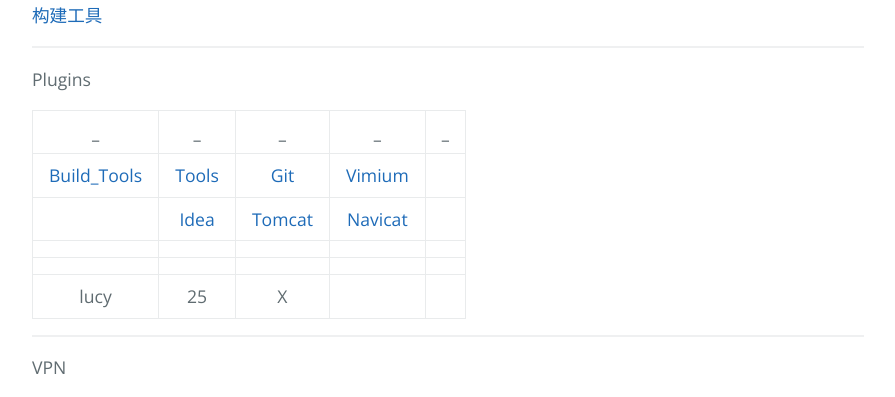
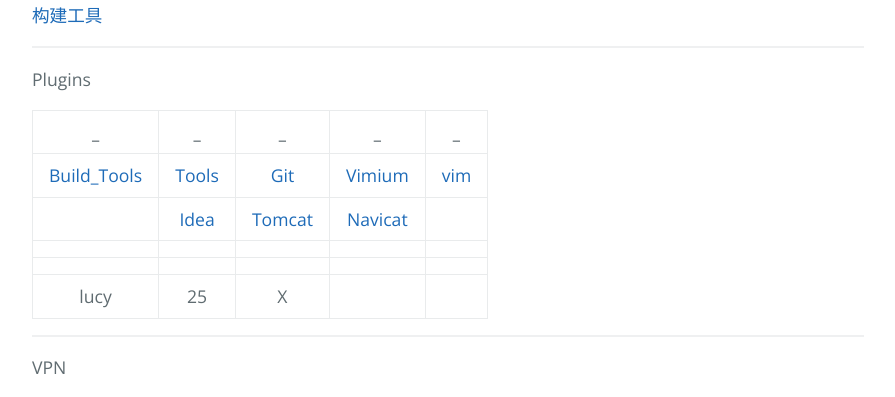
Before and after one commit to AmbroseRen/test, a Jekyll site: the page built from Doc/Tools/index.md, in a window 1280 px wide. Shown: the part 144-541 px from the top of the page, without its empty margins (192-1087 px from the left). Built offline with Jekyll 4.4.1, drawn with Linux system fonts in a browser that asks for light colours; our own code applies the rules of GitHub Pages for plain Markdown files; the repository's description, which GitHub fills in, is left out.

Commit message:
Update index.md

```diff
--- a/Doc/Tools/index.md
+++ b/Doc/Tools/index.md
@@ -14,7 +14,7 @@
 
 | _ | _ | _ | _ | _ |
 |:---:|:---:|:---:|:---:|:---:|
-| [Build_Tools](Build_Tools/index.md) | [Tools](Tools.txt) | [Git](Git/index.md) | [Vimium](Vimium.txt) | []() |
+| [Build_Tools](Build_Tools/index.md) | [Tools](Tools.txt) | [Git](Git/index.md) | [Vimium](Vimium.txt) | [vim](vim.md) |
 | []() | [Idea](Idea/index.md) | [Tomcat](Tomcat.txt) | [Navicat](Navicat.md) | []() |
 | []() | []() | []() | []() | []() |
 | []() | []() | []() | []() | []() |
```
